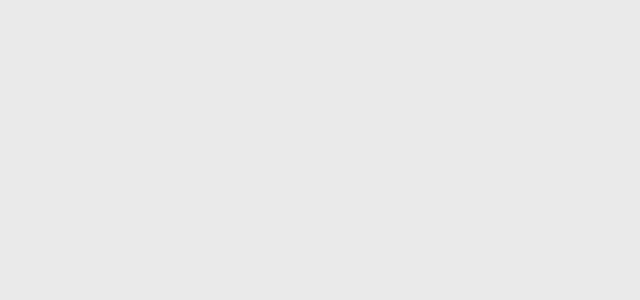
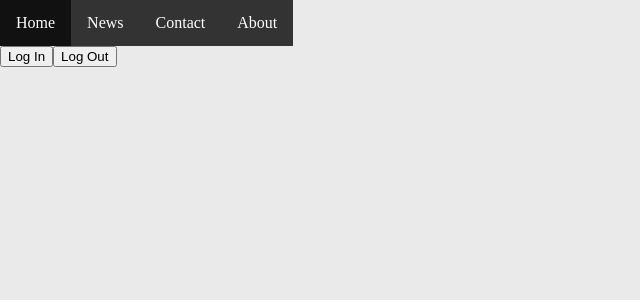
Before and after one commit to amnioc/wild-swimming-app, a React (Vite) app in the folder wild-swimming-app/: page / in a window 1280 px wide. Shown: the top 300 px of the page, without its empty margins (0-640 px from the left). Built offline with nearby package versions, Linux system fonts and the light colour scheme.

Commit message:
added user authentication feature with login and logout button and react router

```diff
--- a/wild-swimming-app/src/App.tsx
+++ b/wild-swimming-app/src/App.tsx
@@ -1,12 +1,25 @@
+// import React from "react";
 import "./App.css";
-import Header from "./pages/home/Homepage";
+// import { Link } from "react-router-dom";
+// import Header from "./components/Header/Header";
+import RootLayout from "./components/RootLayout/RootLayout";
+import Homepage from "./pages/home/Homepage";
+import {
+  createBrowserRouter,
+  createRoutesFromElements,
+  Route,
+  RouterProvider,
+} from "react-router-dom";
+const router = createBrowserRouter(
+  createRoutesFromElements(
+    <Route path="/" element={<RootLayout />}>
+      <Route index element={<Homepage />} />
+    </Route>
+  )
+);
 
 function App() {
-  return (
-    <>
-      <Header />
-    </>
-  );
+  return <RouterProvider router={router} />;
 }
 
 export default App;
--- /dev/null
+++ b/wild-swimming-app/src/components/Header/Header.tsx
@@ -0,0 +1,45 @@
+// import React from "react";
+// import { Link } from "react-router-dom";
+import "./styles.css";
+import { useAuth0 } from "@auth0/auth0-react";
+import LoginButton from "../loginbutton/loginbutton";
+import LogoutButton from "../logoutbutton/logoutbutton";
+
+const Header = () => {
+  const { isAuthenticated } = useAuth0();
+  return (
+    <div className="header">
+      {/* <Link to="/" className="header__link">
+        <h1 className="header__title">Wild Swimming</h1>
+      </Link> */}
+      <ul>
+        <li>
+          <a href="#home">Home</a>
+        </li>
+        <li>
+          <a href="#news">News</a>
+        </li>
+        <li>
+          <a href="#contact">Contact</a>
+        </li>
+        <li className="about">
+          <a className="active" href="#about">
+            About
+          </a>
+        </li>
+      </ul>
+      <LoginButton />
+      {isAuthenticated && (
+        <div>
+          {/* <img src={user.picture} alt={user.name} />
+          <h2>{user.name}</h2>
+          <p>{user.email}</p> */}
+          <p>You are logged in</p>
+        </div>
+      )}
+      <LogoutButton />
+    </div>
+  );
+};
+
+export default Header;
--- /dev/null
+++ b/wild-swimming-app/src/components/Header/styles.css
@@ -0,0 +1,28 @@
+ul {
+  list-style-type: none;
+  margin: 0;
+  padding: 0;
+  overflow: hidden;
+  background-color: #333;
+}
+
+li {
+  float: left;
+}
+
+li a {
+  display: block;
+  color: white;
+  text-align: center;
+  padding: 14px 16px;
+  text-decoration: none;
+}
+
+/* Change the link color to #111 (black) on hover */
+li a:hover {
+  background-color: #111;
+}
+
+.about {
+  float: right;
+}
--- /dev/null
+++ b/wild-swimming-app/src/components/RootLayout/RootLayout.tsx
@@ -0,0 +1,21 @@
+// import React from "react";
+// import ReactDOM from "react-dom";
+import { Outlet } from "react-router-dom";
+import { Auth0Provider } from "@auth0/auth0-react";
+
+function RootLayout() {
+  return (
+    <Auth0Provider
+      domain={import.meta.env.VITE_AUTH0_DOMAIN}
+      clientId={import.meta.env.VITE_AUTH0_CLIENT_ID}
+      //   redirectUri={`${window.location.origin}`}
+      authorizationParams={{
+        redirect_uri: window.location.origin,
+      }}
+    >
+      <Outlet />
+    </Auth0Provider>
+  );
+}
+
+export default RootLayout;
--- /dev/null
+++ b/wild-swimming-app/src/components/loginbutton/loginbutton.tsx
@@ -0,0 +1,10 @@
+// import React from "react";
+import { useAuth0 } from "@auth0/auth0-react";
+
+const LoginButton = () => {
+  const { loginWithRedirect } = useAuth0();
+
+  return <button onClick={() => loginWithRedirect()}>Log In</button>;
+};
+
+export default LoginButton;
--- /dev/null
+++ b/wild-swimming-app/src/components/logoutbutton/logoutbutton.tsx
@@ -0,0 +1,18 @@
+// import React from "react";
+import { useAuth0 } from "@auth0/auth0-react";
+
+const LogoutButton = () => {
+  const { logout } = useAuth0();
+
+  return (
+    <button
+      onClick={() =>
+        logout({ logoutParams: { returnTo: window.location.origin } })
+      }
+    >
+      Log Out
+    </button>
+  );
+};
+
+export default LogoutButton;
--- a/wild-swimming-app/src/pages/home/Homepage.tsx
+++ b/wild-swimming-app/src/pages/home/Homepage.tsx
@@ -1,5 +1,11 @@
+import Header from "../../components/Header/Header";
+
 const Homepage = () => {
-  return <section></section>;
+  return (
+    <section>
+      <Header />
+    </section>
+  );
 };
 
 export default Homepage;
```
Also changed, not shown: wild-swimming-app/package.json (+6 -1 lines), wild-swimming-app/src/main.tsx (+7 -4 lines), 2 other files (tests, documents, lock files or other folders).
